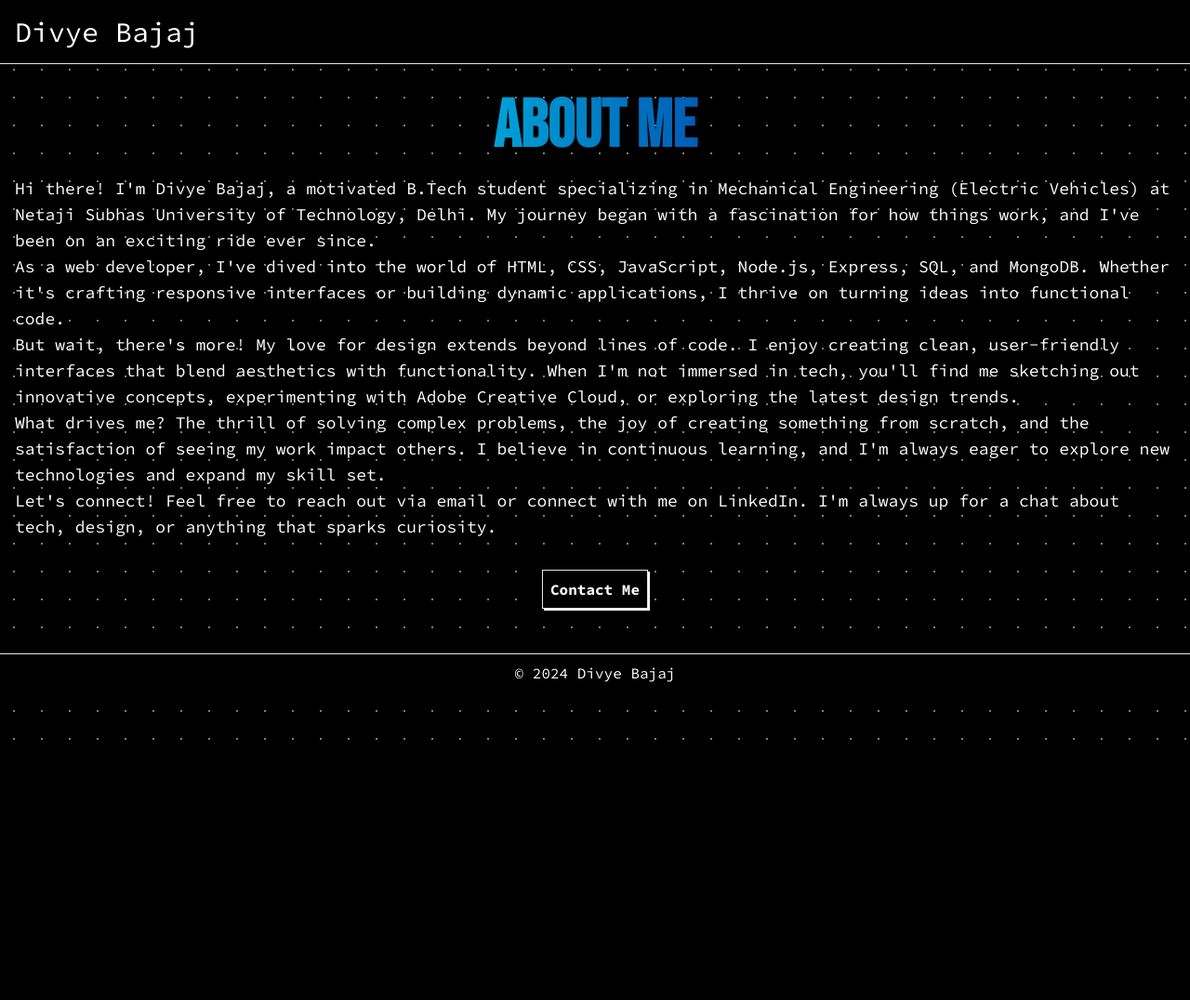
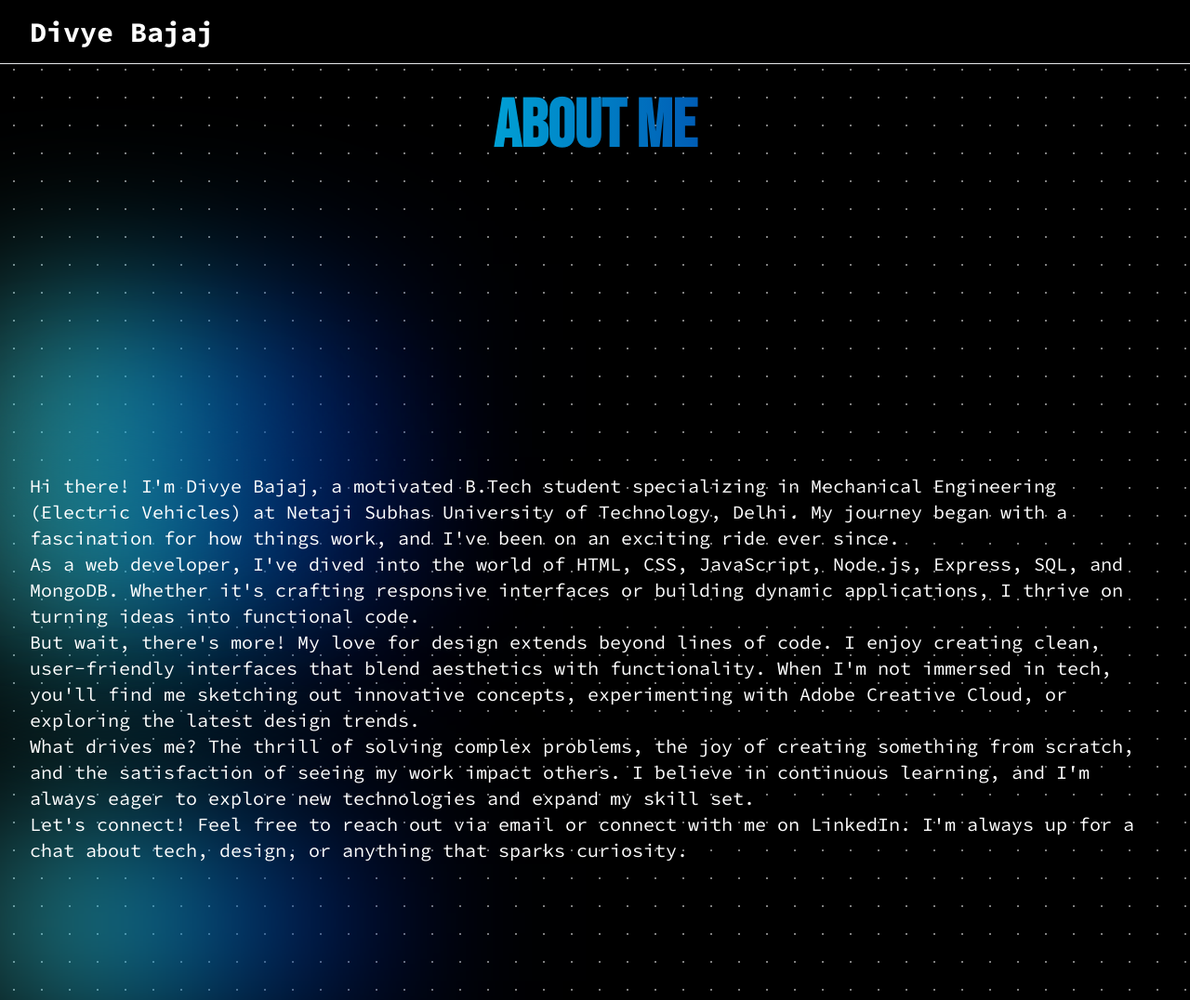
Before and after one commit to DivyeB/Portfolio, a website: page about.html in a window 1280 px wide. Shown: the top 1076 px of the page at 93% size. Before the commit the page ends 800 px from the top, so only its background shows below. Drawn offline with nearby package versions, Linux system fonts and the light colour scheme.

Commit message:
update about.html

```diff
--- a/about.html
+++ b/about.html
@@ -19,32 +19,34 @@
     </style>
 </head>
 <body class="bg-black text-white">
-    <header class="bg-black text-white py-4 px-4">
+    <header class="bg-black text-white py-4 px-8">
         <div class="container mx-auto">
-            <h1 class="text-3xl"><a href="index.html">Divye Bajaj</a></h1>
+            <h1 class="text-3xl font-bold"><a href="index.html">Divye Bajaj</a></h1>
         </div>
     </header>
     <hr>
-    <main class="container mx-auto py-8 px-4">
-        <section class="mb-4 text-lg">
+    <main class="container mx-auto py-8">
+        <section class="mb-4">
             <h2 class="decorate text-7xl font-bold mb-4">ABOUT ME</h2>
-            <p>Hi there! I'm Divye Bajaj, a motivated B.Tech student specializing in Mechanical Engineering (Electric Vehicles) at Netaji Subhas University of Technology, Delhi. My journey began with a fascination for how things work, and I've been on an exciting ride ever since.</p>
-            <p>As a web developer, I've dived into the world of HTML, CSS, JavaScript, Node.js, Express, SQL, and MongoDB. Whether it's crafting responsive interfaces or building dynamic applications, I thrive on turning ideas into functional code.</p>
-            <p>But wait, there's more! My love for design extends beyond lines of code. I enjoy creating clean, user-friendly interfaces that blend aesthetics with functionality. When I'm not immersed in tech, you'll find me sketching out innovative concepts, experimenting with Adobe Creative Cloud, or exploring the latest design trends.</p>
-            <p>What drives me? The thrill of solving complex problems, the joy of creating something from scratch, and the satisfaction of seeing my work impact others. I believe in continuous learning, and I'm always eager to explore new technologies and expand my skill set.</p>
-            <p>Let's connect! Feel free to reach out via email or connect with me on LinkedIn. I'm always up for a chat about tech, design, or anything that sparks curiosity.</p>
+            <div class="blur-box right-0 top-80"></div>
+            <div class="blur-box left-0 top-0"></div>
+            <p class="text-base md:text-xl px-8">Hi there! I'm Divye Bajaj, a motivated B.Tech student specializing in Mechanical Engineering (Electric Vehicles) at Netaji Subhas University of Technology, Delhi. My journey began with a fascination for how things work, and I've been on an exciting ride ever since.<br>
+            As a web developer, I've dived into the world of HTML, CSS, JavaScript, Node.js, Express, SQL, and MongoDB. Whether it's crafting responsive interfaces or building dynamic applications, I thrive on turning ideas into functional code.<br>
+            But wait, there's more! My love for design extends beyond lines of code. I enjoy creating clean, user-friendly interfaces that blend aesthetics with functionality. When I'm not immersed in tech, you'll find me sketching out innovative concepts, experimenting with Adobe Creative Cloud, or exploring the latest design trends.<br>
+            What drives me? The thrill of solving complex problems, the joy of creating something from scratch, and the satisfaction of seeing my work impact others. I believe in continuous learning, and I'm always eager to explore new technologies and expand my skill set.<br>
+            Let's connect! Feel free to reach out via email or connect with me on LinkedIn. I'm always up for a chat about tech, design, or anything that sparks curiosity.</p>
+            <div class="blur-box bottom-4"></div>
         </section>
 
-    <!-- Social Media Buttons -->
-    <div class="flex justify-center space-x-4 items-center mt-8">
+    <div class="flex justify-center space-x-4 items-center pt-8">
         <button class="boxshadow bg-black text-center font-extrabold p-2 border hover:shadow-none hover:bg-white hover:text-black">
-            <a href="contact.html">Contact Me</a>
+            <a href="temp/contact.html">Contact Me</a>
         </button>
     </div>
     </main>
-    <footer class="bg-black text-center py-4">
+    <footer class="bg-black text-center">
         <hr>
-        <p class="py-2">© 2024 Divye Bajaj</p>
+        <p class="py-4">© 2024 Divye Bajaj</p>
     </footer>
 </body>
 </html>
```
